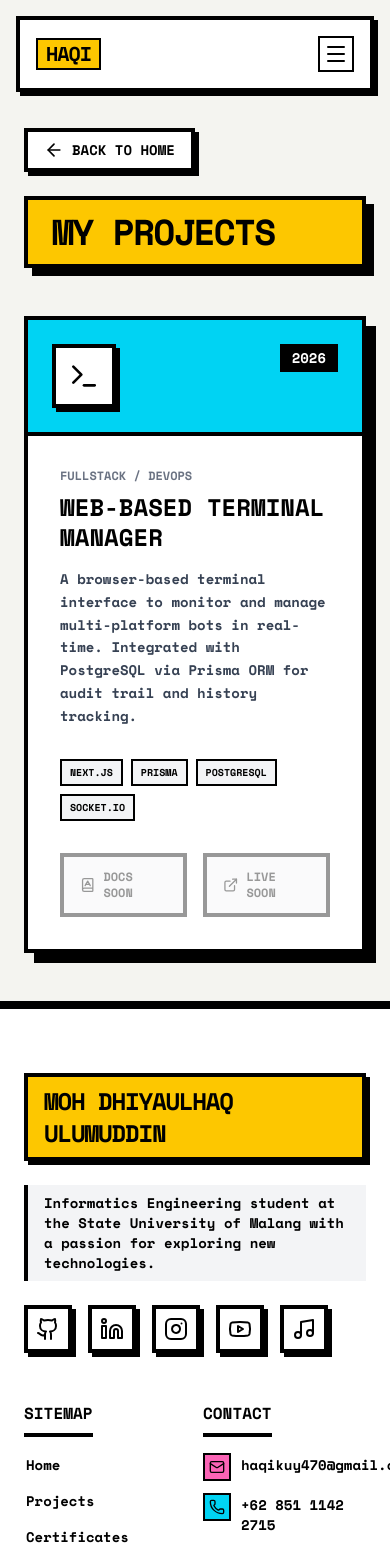
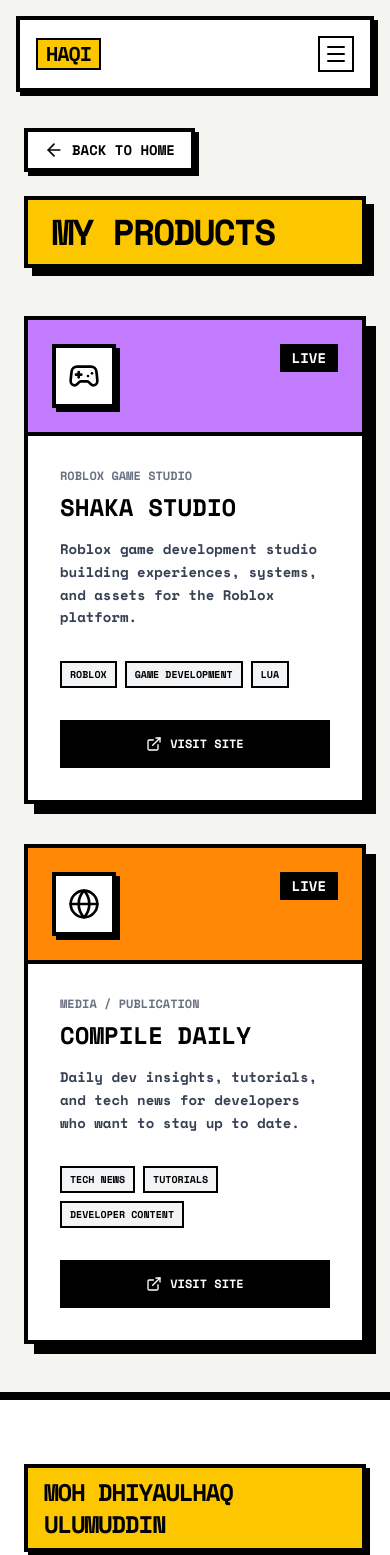
Before and after one commit to HaqiKuy470/Dhiyaulhaq, a Next.js app: page /projects in a window 390 px wide. Shown: the top 1555 px of the page. Built offline with nearby package versions, Linux system fonts and the light colour scheme.

Commit message:
Rename Projects section to Products with Shaka Studio and Compile Daily
Shaka Studio described as a Roblox game development studio; route stays /projects.

```diff
--- a/app/layout.tsx
+++ b/app/layout.tsx
@@ -85,7 +85,7 @@
       {
         "@type": "SiteNavigationElement",
         "position": 1,
-        "name": "Projects",
+        "name": "Products",
         "url": "https://heyhaqi.my.id/projects"
       },
       {
--- a/app/projects/page.tsx
+++ b/app/projects/page.tsx
@@ -1,31 +1,38 @@
-import { ArrowLeft, ExternalLink, Terminal, BookAIcon } from "lucide-react";
+import { ArrowLeft, ExternalLink, Globe, Gamepad2 } from "lucide-react";
 import Link from "next/link";
 import Navbar from "@/components/Navbar";
 import Footer from "@/components/Footer";
 import { ReactNode } from "react";
 
-interface Project {
+interface Product {
   title: string;
-  year: string;
   category: string;
   desc: string;
   icon: ReactNode;
   color: string;
   tags: string[];
-  docs?: string;
-  live?: string;
+  live: string;
 }
 
-const PROJECTS: Project[] = [
+const PRODUCTS: Product[] = [
   {
-    title: "Web-Based Terminal Manager",
-    year: "2026",
-    category: "Fullstack / DevOps",
-    desc: "A browser-based terminal interface to monitor and manage multi-platform bots in real-time. Integrated with PostgreSQL via Prisma ORM for audit trail and history tracking.",
-    icon: <Terminal className="w-8 h-8" />,
-    color: "bg-cyan-400",
-    tags: ["Next.js", "Prisma", "PostgreSQL", "Socket.io"],
-  }
+    title: "Shaka Studio",
+    category: "Roblox Game Studio",
+    desc: "Roblox game development studio building experiences, systems, and assets for the Roblox platform.",
+    icon: <Gamepad2 className="w-8 h-8" />,
+    color: "bg-purple-400",
+    tags: ["Roblox", "Game Development", "Lua"],
+    live: "https://shakastudio.net",
+  },
+  {
+    title: "Compile Daily",
+    category: "Media / Publication",
+    desc: "Daily dev insights, tutorials, and tech news for developers who want to stay up to date.",
+    icon: <Globe className="w-8 h-8" />,
+    color: "bg-orange-400",
+    tags: ["Tech News", "Tutorials", "Developer Content"],
+    live: "https://compiledaily.net",
+  },
 ];
 
 export default function ProjectsPage() {
@@ -43,73 +50,51 @@
           </Link>
 
           <div className="bg-yellow-400 border-4 border-black px-6 py-3 shadow-[8px_8px_0px_0px_#000]">
-            <h1 className="text-4xl md:text-5xl font-black uppercase tracking-tighter">My Projects</h1>
+            <h1 className="text-4xl md:text-5xl font-black uppercase tracking-tighter">My Products</h1>
           </div>
         </div>
 
         <div className="grid grid-cols-1 md:grid-cols-2 gap-10">
-          {PROJECTS.map((project, idx) => (
+          {PRODUCTS.map((product, idx) => (
             <div
               key={idx}
               className="group relative flex flex-col bg-white border-4 border-black shadow-[10px_10px_0px_0px_#000] hover:shadow-none hover:translate-x-2 hover:translate-y-2 transition-all overflow-hidden"
             >
-              <div className={`${project.color} p-6 border-b-4 border-black flex justify-between items-start`}>
+              <div className={`${product.color} p-6 border-b-4 border-black flex justify-between items-start`}>
                 <div className="bg-white p-3 border-4 border-black shadow-[4px_4px_0px_0px_#000]">
-                  {project.icon}
+                  {product.icon}
                 </div>
                 <span className="bg-black text-white px-3 py-1 text-sm font-black uppercase">
-                  {project.year}
+                  Live
                 </span>
               </div>
 
               <div className="p-8 flex-1 flex flex-col">
-                <span className="text-xs font-black uppercase text-gray-500 mb-2">{project.category}</span>
+                <span className="text-xs font-black uppercase text-gray-500 mb-2">{product.category}</span>
                 <h2 className="text-2xl md:text-3xl font-black uppercase mb-4 leading-tight">
-                  {project.title}
+                  {product.title}
                 </h2>
                 <p className="font-bold text-sm leading-relaxed mb-8 text-gray-700">
-                  {project.desc}
+                  {product.desc}
                 </p>
 
                 <div className="mt-auto">
                   <div className="flex flex-wrap gap-2 mb-8">
-                    {project.tags.map(tag => (
+                    {product.tags.map(tag => (
                       <span key={tag} className="px-2 py-1 bg-gray-100 border-2 border-black text-[10px] font-black uppercase">
                         {tag}
                       </span>
                     ))}
                   </div>
 
-                  <div className="flex gap-4">
-                    {project.docs ? (
-                      <Link
-                        href={project.docs}
-                        target="_blank"
-                        rel="noopener noreferrer"
-                        className="flex-1 px-4 py-3 bg-white border-4 border-black font-black uppercase text-xs shadow-[4px_4px_0px_0px_#000] hover:shadow-none hover:translate-x-1 hover:translate-y-1 transition-all flex items-center justify-center gap-2"
-                      >
-                        <BookAIcon className="w-4 h-4" /> Documentation
-                      </Link>
-                    ) : (
-                      <span className="flex-1 px-4 py-3 bg-gray-100 border-4 border-black font-black uppercase text-xs flex items-center justify-center gap-2 opacity-40 cursor-not-allowed select-none">
-                        <BookAIcon className="w-4 h-4" /> Docs Soon
-                      </span>
-                    )}
-                    {project.live ? (
-                      <Link
-                        href={project.live}
-                        target="_blank"
-                        rel="noopener noreferrer"
-                        className="flex-1 px-4 py-3 bg-black text-white border-4 border-black font-black uppercase text-xs shadow-[4px_4px_0px_0px_rgba(255,255,255,0.2)] hover:shadow-none hover:translate-x-1 hover:translate-y-1 transition-all flex items-center justify-center gap-2"
-                      >
-                        <ExternalLink className="w-4 h-4" /> Live
-                      </Link>
-                    ) : (
-                      <span className="flex-1 px-4 py-3 bg-gray-100 border-4 border-black font-black uppercase text-xs flex items-center justify-center gap-2 opacity-40 cursor-not-allowed select-none">
-                        <ExternalLink className="w-4 h-4" /> Live Soon
-                      </span>
-                    )}
-                  </div>
+                  <Link
+                    href={product.live}
+                    target="_blank"
+                    rel="noopener noreferrer"
+                    className="w-full px-4 py-3 bg-black text-white border-4 border-black font-black uppercase text-xs shadow-[4px_4px_0px_0px_rgba(255,255,255,0.2)] hover:shadow-none hover:translate-x-1 hover:translate-y-1 transition-all flex items-center justify-center gap-2"
+                  >
+                    <ExternalLink className="w-4 h-4" /> Visit Site
+                  </Link>
                 </div>
               </div>
             </div>
--- a/components/Footer.tsx
+++ b/components/Footer.tsx
@@ -32,7 +32,7 @@
               <h3 className="font-black uppercase mb-4 md:mb-6 border-b-4 border-black pb-2 inline-block">Sitemap</h3>
               <ul className="space-y-3 md:space-y-4 font-bold text-sm md:text-base">
                 <li><Link href="/" className="hover:bg-cyan-400 hover:px-2 transition-all border-2 border-transparent hover:border-black inline-block">Home</Link></li>
-                <li><Link href="/projects" className="hover:bg-cyan-400 hover:px-2 transition-all border-2 border-transparent hover:border-black inline-block">Projects</Link></li>
+                <li><Link href="/projects" className="hover:bg-cyan-400 hover:px-2 transition-all border-2 border-transparent hover:border-black inline-block">Products</Link></li>
                 <li><Link href="/certificates" className="hover:bg-cyan-400 hover:px-2 transition-all border-2 border-transparent hover:border-black inline-block">Certificates</Link></li>
                 <li><Link href="/documentation" className="hover:bg-cyan-400 hover:px-2 transition-all border-2 border-transparent hover:border-black inline-block">Docs</Link></li>
                 <li><Link href="/news" className="hover:bg-cyan-400 hover:px-2 transition-all border-2 border-transparent hover:border-black inline-block">News</Link></li>
--- a/components/Navbar.tsx
+++ b/components/Navbar.tsx
@@ -9,7 +9,7 @@
 
   const menuItems = [
     { name: "Home", href: "/" },
-    { name: "Projects", href: "/projects" },
+    { name: "Products", href: "/projects" },
     { name: "Certificates", href: "/certificates" },
     { name: "Docs", href: "/documentation" },
     { name: "Articles", href: "/news" },
--- a/components/Projects.tsx
+++ b/components/Projects.tsx
@@ -1,4 +1,32 @@
 import Link from "next/link";
+
+interface Product {
+  name: string;
+  display: string;
+  tagline: string;
+  url: string;
+  bg: string;
+  chip: string;
+}
+
+const PRODUCTS: Product[] = [
+  {
+    name: "SHAKA STUDIO",
+    display: "Shaka Studio",
+    tagline: "Roblox game development studio building experiences & assets",
+    url: "https://shakastudio.net",
+    bg: "bg-purple-500",
+    chip: "bg-yellow-400",
+  },
+  {
+    name: "COMPILE DAILY",
+    display: "Compile Daily",
+    tagline: "Daily dev insights, tutorials, and tech news",
+    url: "https://compiledaily.net",
+    bg: "bg-orange-500",
+    chip: "bg-lime-400",
+  },
+];
 
 export default function Projects() {
   return (
@@ -6,46 +34,51 @@
       <div className="container mx-auto px-6">
 
         <h2 className="text-4xl md:text-5xl font-black uppercase mb-12 inline-block bg-green-400 px-4 py-2 border-4 border-black shadow-[6px_6px_0px_0px_#000]">
-          My Project
+          My Products
         </h2>
 
-        <div className="w-full bg-white border-4 border-black shadow-[8px_8px_0px_0px_#000] flex flex-col md:flex-row overflow-hidden hover:shadow-none hover:translate-x-2 hover:translate-y-2 transition-all">
-
-          <div className="md:w-1/2 h-64 md:h-auto border-b-4 md:border-b-0 md:border-r-4 border-black bg-purple-500 flex flex-col items-center justify-center p-8 relative overflow-hidden">
-            <span className="text-6xl md:text-8xl font-black opacity-20 uppercase tracking-tighter absolute -right-4 -bottom-4 rotate-6">
-              ARSHAKA
+        <div className="grid grid-cols-1 md:grid-cols-2 gap-10">
+          {PRODUCTS.map((product) => (
+            <div
+              key={product.url}
+              className="w-full bg-white border-4 border-black shadow-[8px_8px_0px_0px_#000] flex flex-col overflow-hidden hover:shadow-none hover:translate-x-2 hover:translate-y-2 transition-all"
+            >
+              <div className={`h-48 border-b-4 border-black ${product.bg} flex flex-col items-center justify-center p-8 relative overflow-hidden`}>
+                <span className="text-5xl md:text-6xl font-black opacity-20 uppercase tracking-tighter absolute -right-4 -bottom-4 rotate-6">
+                  {product.name}
                 </span>
 
-            <div className="relative z-10 bg-yellow-400 px-6 py-4 border-4 border-black shadow-[6px_6px_0px_0px_#000] transform -rotate-2">
-              <span className="text-3xl md:text-5xl font-black text-black uppercase tracking-tighter">
-                ARSHAKA
+                <div className={`relative z-10 ${product.chip} px-6 py-4 border-4 border-black shadow-[6px_6px_0px_0px_#000] transform -rotate-2`}>
+                  <span className="text-2xl md:text-3xl font-black text-black uppercase tracking-tighter">
+                    {product.name}
                   </span>
                 </div>
               </div>
 
-          <div className="md:w-1/2 p-8 md:p-12 flex flex-col justify-center bg-white">
+              <div className="p-8 flex flex-col justify-center bg-white">
                 <div className="mb-4 flex flex-wrap gap-2">
                   <span className="text-xs font-black uppercase border-2 border-black px-2 py-1 bg-cyan-400 shadow-[2px_2px_0px_0px_#000]">
-                Ecosystem
-              </span>
-              <span className="text-xs font-black uppercase border-2 border-black px-2 py-1 bg-gray-100 shadow-[2px_2px_0px_0px_#000]">
-                In-Development
+                    Live
                   </span>
                 </div>
 
-            <h3 className="text-3xl font-black uppercase mb-4">Arshaka Digital</h3>
+                <h3 className="text-2xl font-black uppercase mb-4">{product.display}</h3>
 
                 <p className="font-bold text-sm md:text-base mb-8 leading-relaxed text-black bg-pink-200 border-2 border-black p-4 shadow-[4px_4px_0px_0px_#000]">
-              Digital Company for boosts your business
+                  {product.tagline}
                 </p>
 
-            <div className="flex gap-4">
-              <Link href="#" className="flex-1 px-4 py-3 border-4 border-black font-black uppercase bg-white text-xs md:text-sm shadow-[4px_4px_0px_0px_#000] hover:shadow-none hover:translate-x-1 hover:translate-y-1 transition-all text-center">
-                Details
+                <Link
+                  href={product.url}
+                  target="_blank"
+                  rel="noopener noreferrer"
+                  className="px-4 py-3 border-4 border-black font-black uppercase bg-white text-xs md:text-sm shadow-[4px_4px_0px_0px_#000] hover:shadow-none hover:translate-x-1 hover:translate-y-1 transition-all text-center"
+                >
+                  Visit Site
                 </Link>
               </div>
             </div>
-
+          ))}
         </div>
 
       </div>
```
Lines whose indentation alone changed are shown as unchanged.
